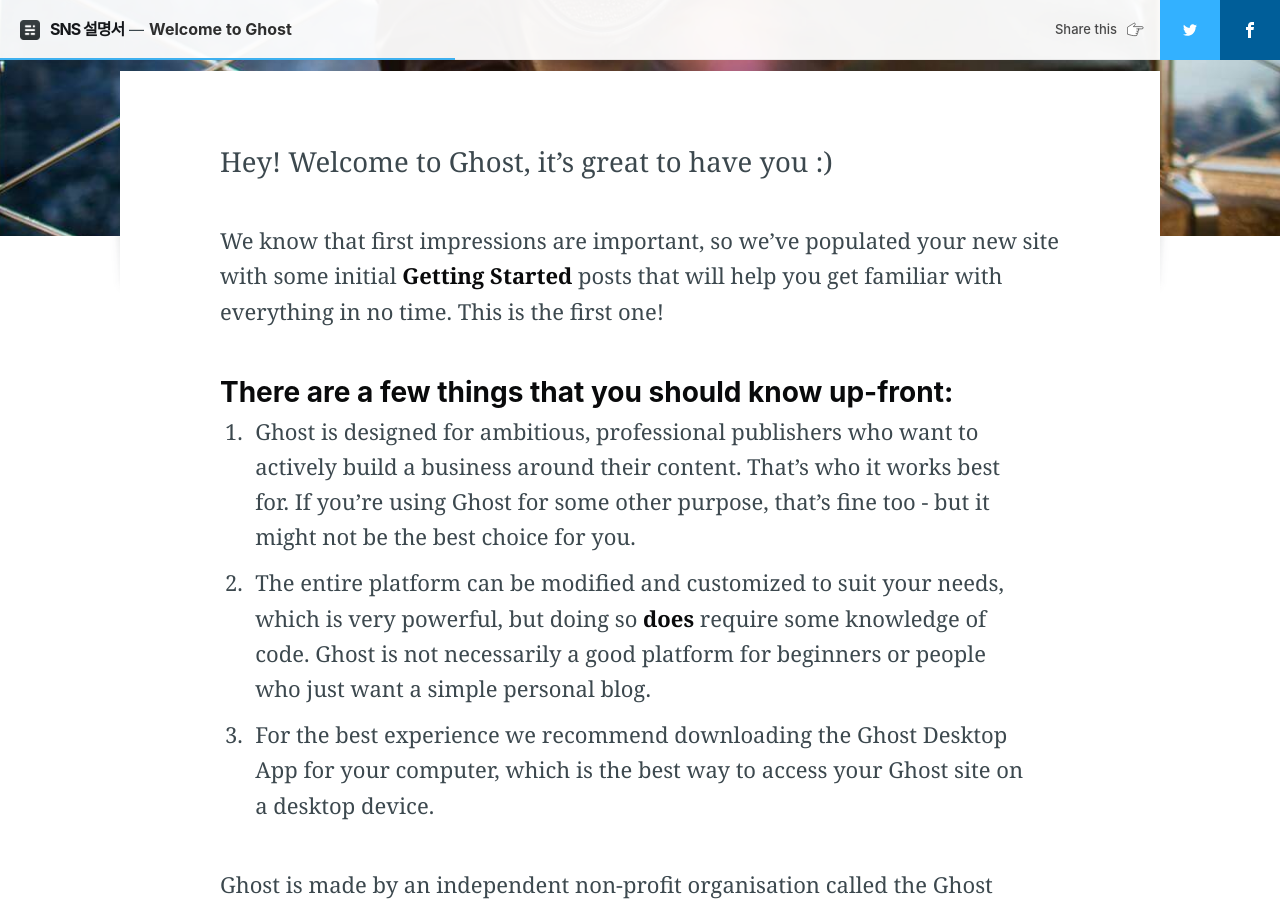
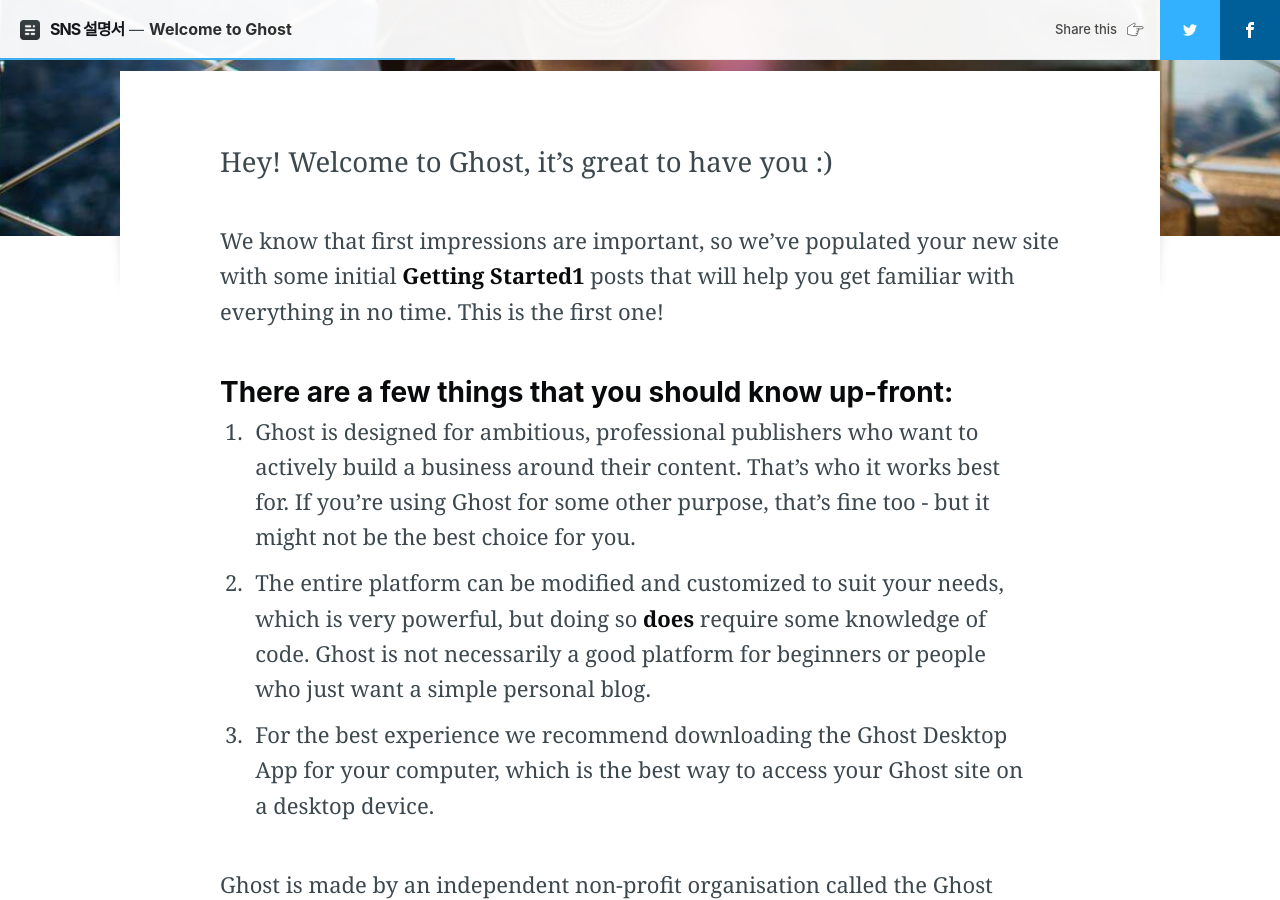
Before and after one commit to mskim-itso/mskim-itso.github.io, a Jekyll site: the page built from _posts/2017-07-27-welcome.md, in a window 1280 px wide and 900 px high, scrolled down 826 px. Built offline with Jekyll 4.4.1, drawn with Linux system fonts in a browser that asks for light colours; nearby versions of some CDN libraries; comment, search, counter and statistics services are not loaded.

Commit message:
Uploaded by https://stackedit.io/

```diff
--- a/_posts/2017-07-27-welcome.md
+++ b/_posts/2017-07-27-welcome.md
@@ -13,7 +13,7 @@
 
 Hey! Welcome to Ghost, it's great to have you :)
 
-We know that first impressions are important, so we've populated your new site with some initial **Getting Started** posts that will help you get familiar with everything in no time. This is the first one!
+We know that first impressions are important, so we've populated your new site with some initial **Getting Started1** posts that will help you get familiar with everything in no time. This is the first one!
 
 ### There are a few things that you should know up-front:
 1. Ghost is designed for ambitious, professional publishers who want to actively build a business around their content. That's who it works best for. If you're using Ghost for some other purpose, that's fine too - but it might not be the best choice for you.
```
Also changed, not shown: other parts of _posts/2017-07-27-welcome.md (+1 -1 lines).
